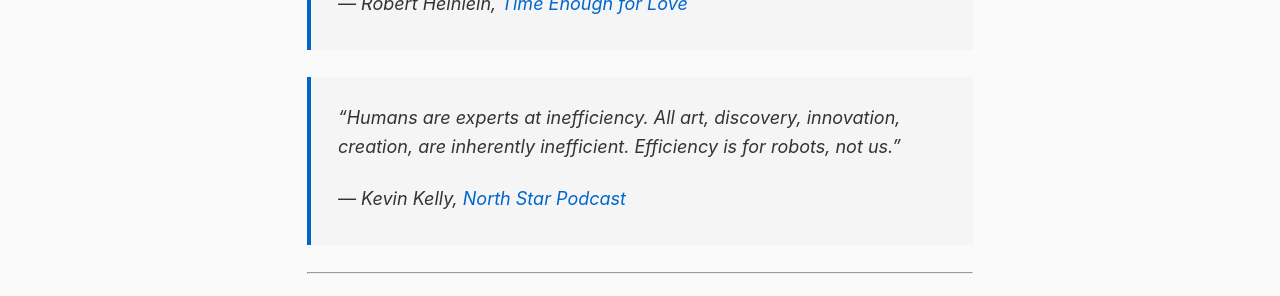
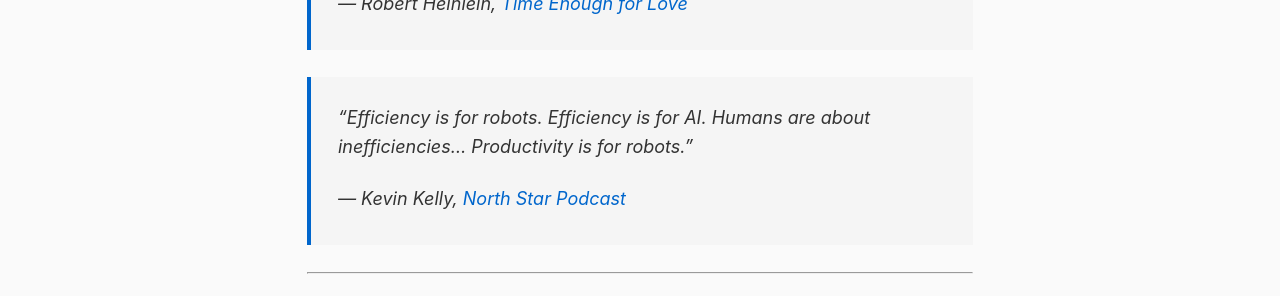
Before and after one commit to rob137/rob137.github.io, a Jekyll site: the page built from _posts/2026-01-19-what-i-dont-touch-anymore.md, in a window 1280 px wide. Shown: the part 484-780 px from the top of the page. Built offline with Jekyll 4.4.1, drawn with Linux system fonts in a browser that asks for light colours.

Commit message:
Fix Kevin Kelly quote - use actual transcript
Co-Authored-By: Claude Opus 4.5 <noreply@anthropic.com>

```diff
--- a/_posts/2026-01-19-what-i-dont-touch-anymore.md
+++ b/_posts/2026-01-19-what-i-dont-touch-anymore.md
@@ -10,7 +10,7 @@ excerpt: "The list of things I've stopped doing is more interesting than the too
 >
 > — Robert Heinlein, [*Time Enough for Love*](https://en.wikipedia.org/wiki/Time_Enough_for_Love)
 
-> "Humans are experts at inefficiency. All art, discovery, innovation, creation, are inherently inefficient. Efficiency is for robots, not us."
+> "Efficiency is for robots. Efficiency is for AI. Humans are about inefficiencies... Productivity is for robots."
 >
 > — Kevin Kelly, [*North Star Podcast*](https://perell.com/podcast/kevin-kelly-seeing-the-future/)
 
```
